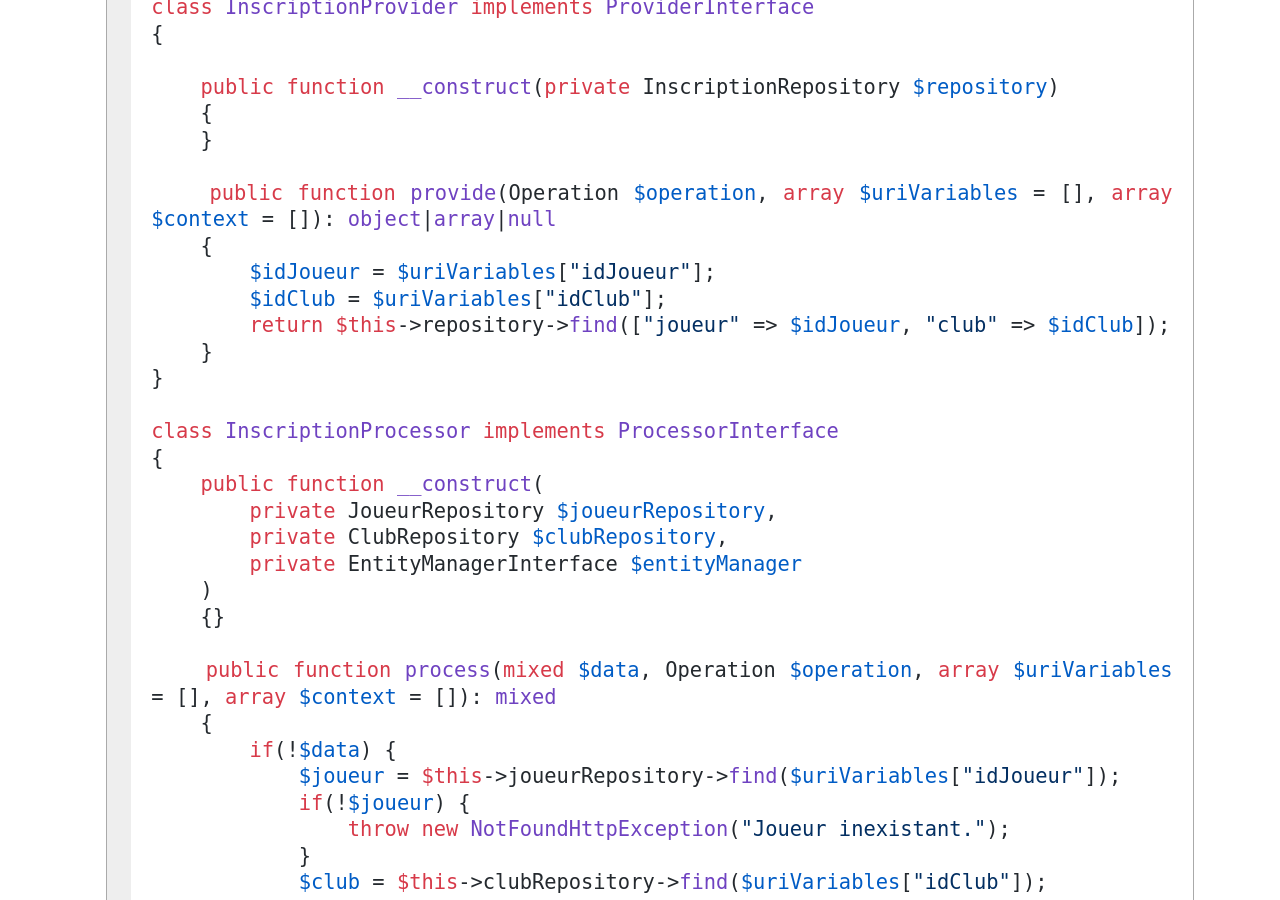
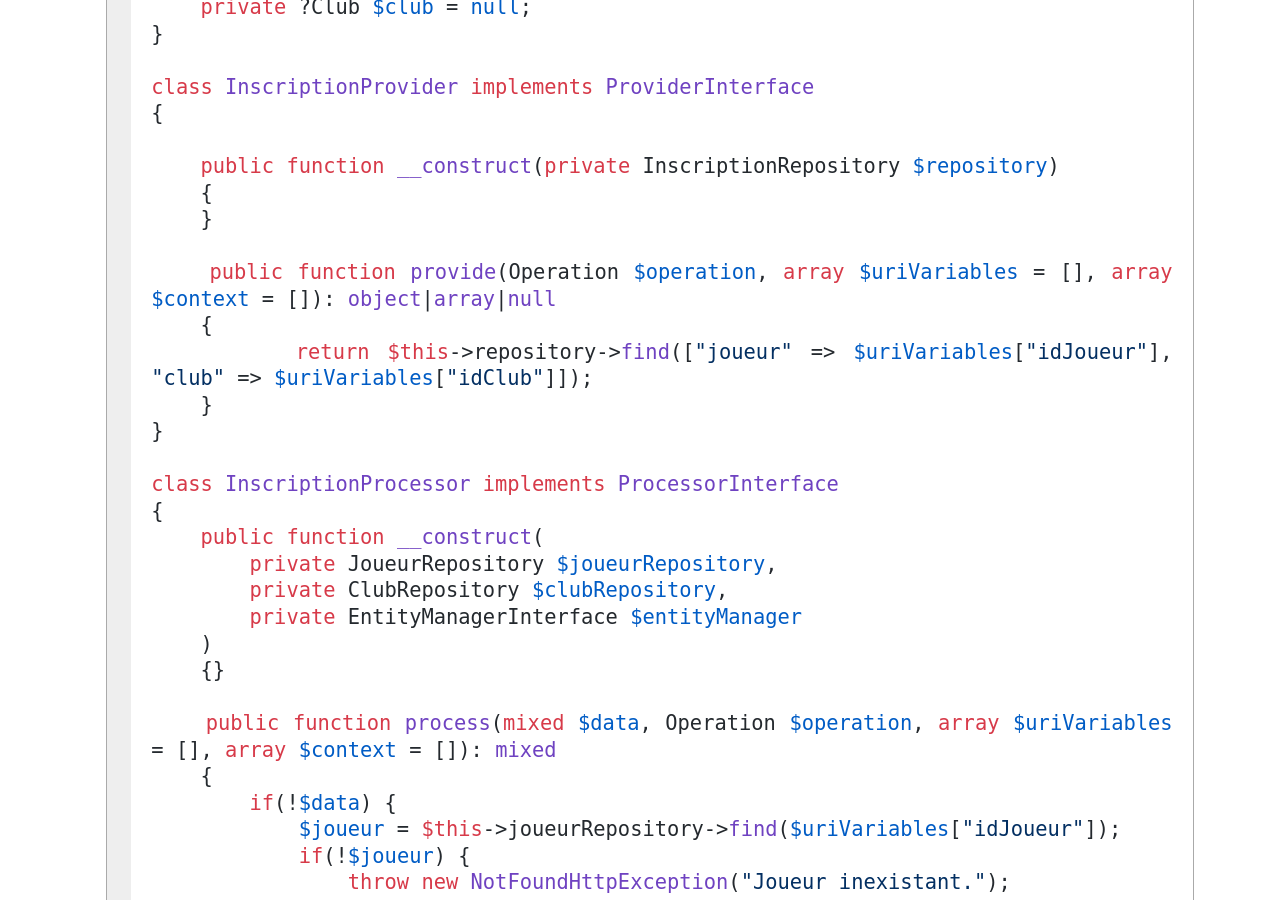
Before and after one commit to mgasquet/R5.A.05-ProgrammationAvancee-Web, a Jekyll site: the page built from complements/complement3.md, in a window 1280 px wide and 900 px high, scrolled down 34726 px. Built offline with Jekyll 4.4.1, drawn with Linux system fonts in a browser that asks for light colours; some web fonts are replaced; some of the changed text lies outside the part shown.

Commit message:
correction explications complement 3

```diff
--- a/complements/complement3.md
+++ b/complements/complement3.md
@@ -1214,9 +1217,7 @@ class InscriptionProvider implements ProviderInterface
 
     public function provide(Operation $operation, array $uriVariables = [], array $context = []): object|array|null
     {
-        $idJoueur = $uriVariables["idJoueur"];
-        $idClub = $uriVariables["idClub"];
-        return $this->repository->find(["joueur" => $idJoueur, "club" => $idClub]);
+        return $this->repository->find(["joueur" => $uriVariables["idJoueur"], "club" => $uriVariables["idClub"]]);
     }
 }
 
```
Also changed, not shown: other parts of complements/complement3.md (+3 -0 lines).
